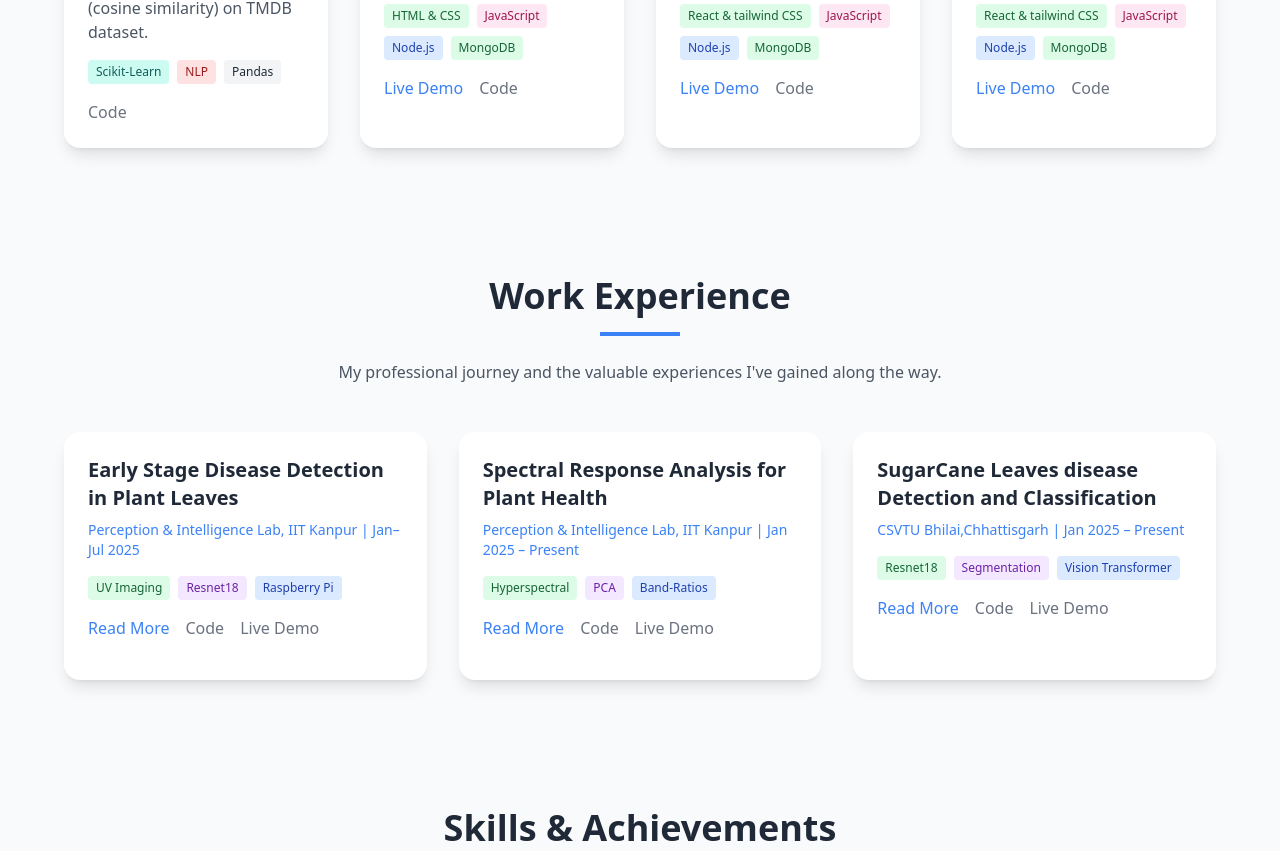
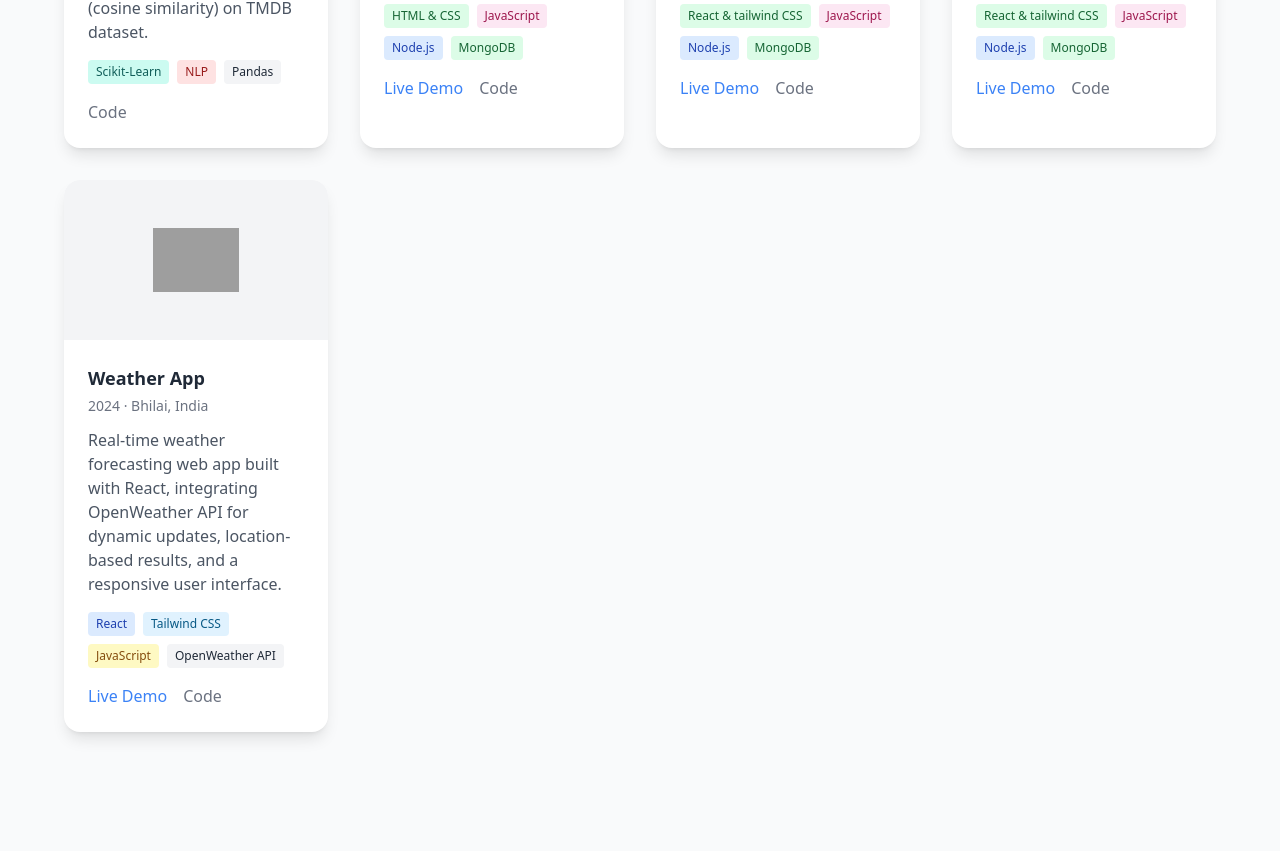
Before and after one commit to Deepakkumar5570/MY_Portfolio, a plain HTML site: page index.html in a window 1280 px wide. Shown: the part 1854-2705 px from the top of the page. Drawn offline with nearby package versions, Linux system fonts and the light colour scheme; grey boxes are pictures that could not be loaded.

Commit message:
project added

```diff
--- a/index.html
+++ b/index.html
@@ -376,6 +376,34 @@
                             <a href="" class="text-blue-500 hover:text-blue-700 font-medium">Live Demo</a>
                             <a href="" class="text-gray-500 hover:text-gray-700 font-medium">Code</a>
 
+                        </div>
+                    </div>
+                </div>
+
+                <!-- Project -10 -->
+
+                <div class="project-card bg-white rounded-2xl overflow-hidden shadow-lg fade-in delay-4">
+                    <div class="h-40 overflow-hidden bg-gray-100 flex items-center justify-center">
+                        <img src="https://cdn-icons-png.flaticon.com/512/1116/1116453.png" alt="Weather App"
+                            class="h-16">
+                    </div>
+                    <div class="p-6">
+                        <h3 class="text-lg font-semibold text-gray-800 mb-1">Weather App</h3>
+                        <p class="text-gray-500 text-sm mb-3">2024 · Bhilai, India</p>
+                        <p class="text-gray-600 mb-4">
+                            Real-time weather forecasting web app built with React, integrating OpenWeather API for
+                            dynamic updates,
+                            location-based results, and a responsive user interface.
+                        </p>
+                        <div class="flex flex-wrap gap-2 mb-4">
+                            <span class="bg-blue-100 text-blue-800 text-xs px-2 py-1 rounded">React</span>
+                            <span class="bg-sky-100 text-sky-800 text-xs px-2 py-1 rounded">Tailwind CSS</span>
+                            <span class="bg-yellow-100 text-yellow-800 text-xs px-2 py-1 rounded">JavaScript</span>
+                            <span class="bg-gray-100 text-gray-800 text-xs px-2 py-1 rounded">OpenWeather API</span>
+                        </div>
+                        <div class="flex space-x-4">
+                            <a href="https://weatherapp-47.netlify.app/" class="text-blue-500 hover:text-blue-700 font-medium">Live Demo</a>
+                            <a href="#" class="text-gray-500 hover:text-gray-700 font-medium">Code</a>
                         </div>
                     </div>
                 </div>
```
